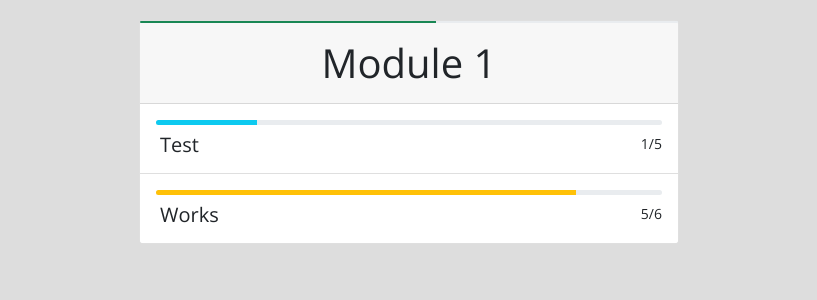
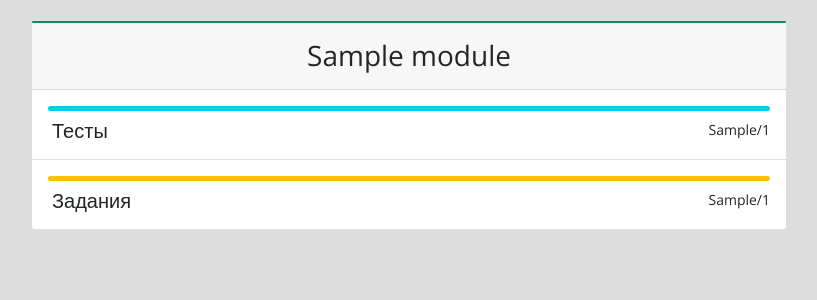
Before and after one commit to thecattest/samsung_progress, a Python web app: template templates/index.html in a window 1280 px wide. Shown: the top 300 px of the page, without its empty margins (231-1048 px from the left). Run offline with Jinja, Linux system fonts and the light colour scheme; the template is opened without the code that fills it: most values are stand-ins (such as "Sample title", 1, 10 or a date in 2020).

Commit message:
html generation

```diff
--- a/elements/Assign.py
+++ b/elements/Assign.py
@@ -8,13 +8,15 @@ class Assign(Material):
         self.session = session
         self.assign_page = None
         self.done = True
+        self.points_repr = ""
 
     async def load(self):
         response = await self.session.get(self.link)
         self.assign_page = bs(await response.text(), features="html.parser")
         res_cell = self.assign_page.select(".submissionstatussubmitted")
         self.done = bool(len(res_cell))
+        self.points_repr = 'ok' if self.done else '*'
         return self
 
     def __str__(self):
-        return f"<Assign {'ok' if self.done else '*'}> " + super().__str__()
+        return f"<Assign {self.points_repr}> " + super().__str__()
--- a/elements/Test.py
+++ b/elements/Test.py
@@ -13,6 +13,7 @@ class Test(Material):
         self.points = 0.0
         self.max_points = 0.0
         self.attempts = []
+        self.points_repr = ""
         # self.load()
 
     async def load(self):
@@ -43,11 +44,11 @@ class Test(Material):
             self.attempts = [Attempt(tr, self.max_points)
                              for tr in table.select("tbody tr")]
 
+        self.points_repr = str(self.points) + "/" + str(self.max_points) if self.attempts else "*"
         return self
 
     def __str__(self):
-        points = str(self.points) + "/" + str(self.max_points) if self.attempts else "*"
-        string = "<Test " + points + "> " + super().__str__()
+        string = "<Test " + self.points_repr + "> " + super().__str__()
         for at in self.attempts:
             string += "\n" + str(at)
         return string
--- a/templates/index.html
+++ b/templates/index.html
@@ -45,43 +45,60 @@
 
   <main class="container-fluid p-1">
     <div class="row">
-
-      <div class="card col-11 col-md-5 my-3 mx-auto px-0">
+      {% for module in modules %}
+      <div class="card col-11 col-md-8 col-lg-7 my-3 mx-auto px-0">
         <div class="progress" style="height:2px;">
-          <div class="progress-bar bg-success" style="width: 55%;"></div>
+          <div class="progress-bar bg-success" style="width: {{(module.tests_done+module.assigns_done)/module.tasks|length*100}}%;"></div>
         </div>
         <div class="card-header py-3 text-center">
-          <span><h1 style="margin:0">Module 1</h3></span>
+          <span><h3 style="margin:0">{{module.title}}</h3></span>
         </div>
         <ul class="list-group list-group-flush">
+          {% if module.tests %}
           <li class="list-group-item list-group-item-action pt-3 tasks-group">
+            <div class="group-title">
               <div class="progress" style="height:5px;">
-              <div class="progress-bar bg-info" style="width: 20%;"></div>
+                <div class="progress-bar bg-info" style="width: {{module.tests_done/module.tests|length*100}}%;"></div>
               </div>
-            <div class="title d-flex justify-content-between mt-2">
-              <span class="mx-1"><h5>Test</h5></span>
-              <small>1/5</small>
+              <div class="d-flex justify-content-between mt-2">
+                <span class="mx-1"><h5>Тесты</h5></span>
+                <small>{{module.tests_done}}/{{module.tests|length}}</small>
+              </div>
             </div>
             <ul class="list-group list-group-flush results-list hidden">
-              <li class="list-group-item list-group-item-action py-2">
-                  <a class="not-done" href="#">Вопросы 3.2.1 <i>*</i></a>
+              {% for test in module.tests %}
+              <li class="list-group-item list-group-item-action d-flex justify-content-between py-2">
+                  <a class="{% if test.done %} done {% else %} not-done {% endif %}"
+                  href="{{test.link}}" target="_blank" rel="noopener noreferrer">{{test.title}}</a>
+                  <i>{{test.points_repr}}</i>
               </li>
-              <li class="list-group-item list-group-item-action py-2">
-                  <a class="not-done" href="#">Вопросы 3.3.1 <i>*</i></a>
-              </li>
-              <li class="list-group-item list-group-item-action py-2">
-                  <a class="not-done" href="#">Вопросы 3.4.1 <i>0.0/10.0</i></a>
-              </li>
-              <li class="list-group-item list-group-item-action py-2">
-                  <a class="done" href="#">Вопросы 3.7.1 <i>10.0/10.0</i></a>
-              </li>
-              <li class="list-group-item list-group-item-action py-2">
-                  <a class="not-done" href="#">Вопросы 3.8.1 <i>*</i></a>
-              </li>
-              </li>
+              {% endfor %}
             </ul>
           </li>
+          {% endif %}
+          {% if module.assigns %}
           <li class="list-group-item list-group-item-action pt-3 tasks-group">
+            <div class="group-title">
+              <div class="progress" style="height:5px;">
+                <div class="progress-bar bg-warning" style="width: {{module.assigns_done/module.assigns|length*100}}%;"></div>
+              </div>
+              <div class="d-flex justify-content-between mt-2">
+                <span class="mx-1"><h5>Задания</h5></span>
+                <small>{{module.assigns_done}}/{{module.assigns|length}}</small>
+              </div>
+            </div>
+            <ul class="list-group list-group-flush results-list hidden">
+              {% for assign in module.assigns %}
+              <li class="list-group-item list-group-item-action d-flex justify-content-between py-2">
+                  <a class="{% if assign.done %} done {% else %} not-done {% endif %}"
+                  href="{{assign.link}}" target="_blank" rel="noopener noreferrer">{{assign.title}}</a>
+                  <i>{{assign.points_repr}}</i>
+              </li>
+              {% endfor %}
+            </ul>
+          </li>
+          {% endif %}
+          <!-- <li class="list-group-item list-group-item-action pt-3 tasks-group">
             <div class="progress" style="height:5px;">
               <div class="progress-bar bg-warning" style="width: 83%;"></div>
             </div>
@@ -89,26 +106,27 @@
               <span class="mx-1"><h5>Works</h5></span>
               <small>5/6</small>
             </div>
-          </li>
+          </li> -->
         </ul>
       </div>
-
+      {% endfor %}
     </div>
   </main>
 
 </body>
 
   <script>
-    $(".tasks-group").click(function () {
-     list = $(this).find(".results-list");
+    $(".group-title").click(function () {
+      li = $(this).parent();
+      list = $(li).find(".results-list");
       if (list.hasClass("hidden")) {
         list.removeClass("hidden");
-       $(this).removeClass("list-group-item-action");
-       $(this).addClass("pb-1");
+        $(li).removeClass("list-group-item-action");
+        $(li).addClass("pb-1");
       } else {
         list.addClass("hidden");
-       $(this).addClass("list-group-item-action");
-       $(this).removeClass("pb-1");
+        $(li).addClass("list-group-item-action");
+        $(li).removeClass("pb-1");
      }
     });
   </script>
```
Also changed, not shown: elements/Module.py (+10 -0 lines), generate_html.py (+3 -13 lines), main.py (+15 -8 lines). Lines whose indentation alone changed are shown as unchanged.
